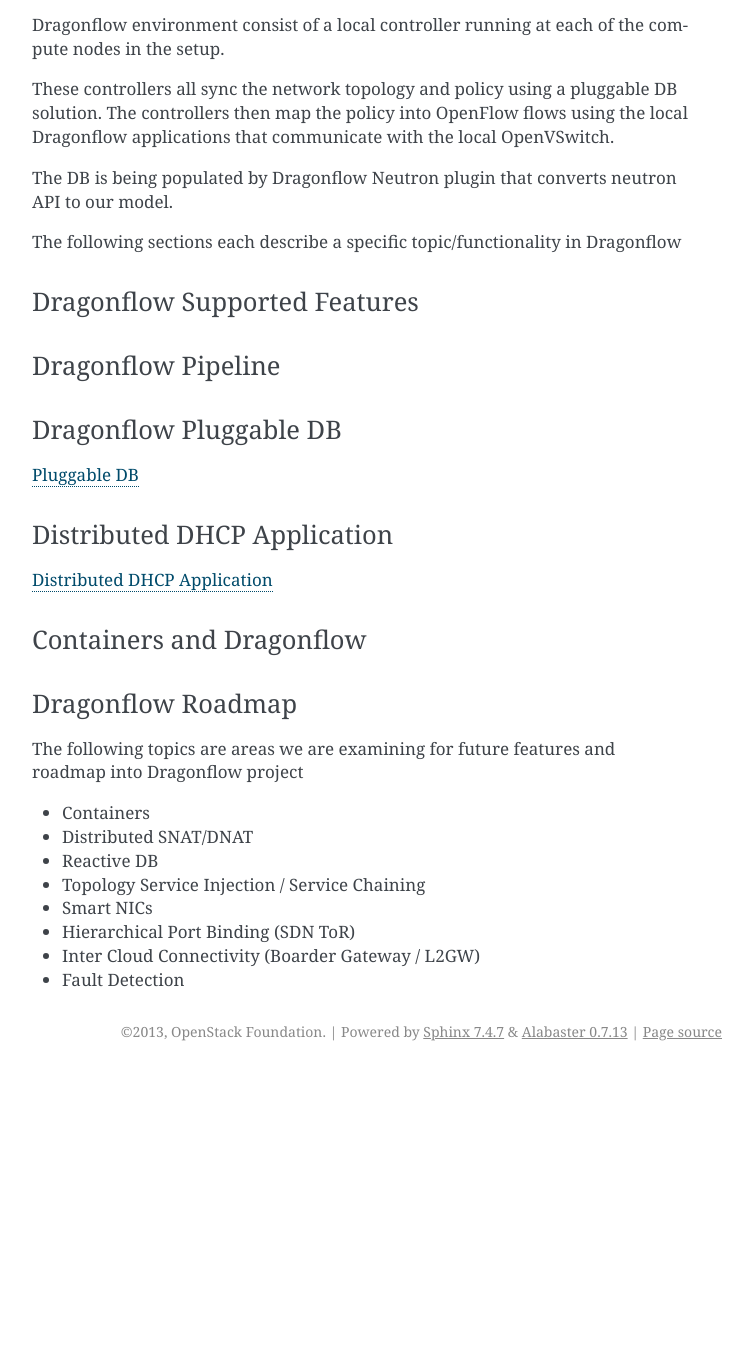
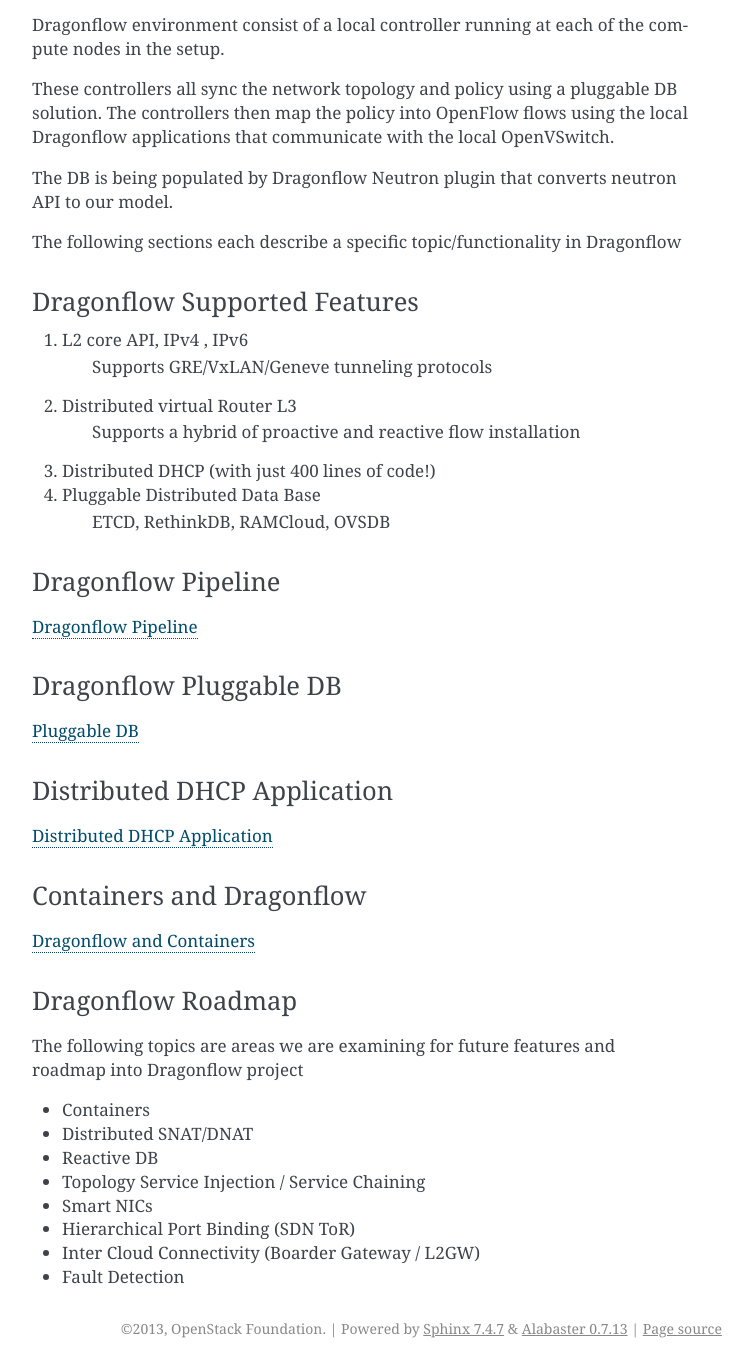
Before and after one commit to openstack-archive/dragonflow, a Sphinx documentation site: the page built from doc/source/distributed_dragonflow.rst, in a window 1280 px wide and 1400 px high, scrolled down 1468 px, cut to the strip 32-1400 px from the top of the window. Shown: the whole strip, without its empty margins (388-1141 px from the left). Built offline with Sphinx 7.4.7, drawn with Linux system fonts in a browser that asks for light colours; before the commit the page ends 2571 px from its top, so only the background shows below that.

Commit message:
Add more Dragonflow documentation
Create the rest of the documentation topics connection
(currently still empty)
Add current release supported features list.

Change-Id: Ic4f64ca6b68b7eb05a919535f6dab96043606469

```diff
--- /dev/null
+++ b/doc/source/containers.rst
@@ -0,0 +1,3 @@
+============
+Containers
+============
--- a/doc/source/distributed_dragonflow.rst
+++ b/doc/source/distributed_dragonflow.rst
@@ -73,9 +73,20 @@
 
 Dragonflow Supported Features
 =============================
+1) L2 core API, IPv4 , IPv6
+    Supports GRE/VxLAN/Geneve tunneling protocols
+
+2) Distributed virtual Router L3
+    Supports a hybrid of proactive and reactive flow installation
+
+3) Distributed DHCP (with just 400 lines of code!)
+
+4) Pluggable Distributed Data Base
+    ETCD, RethinkDB, RAMCloud, OVSDB
 
 Dragonflow Pipeline
 ===================
+`Dragonflow Pipeline <https://github.com/openstack/dragonflow/tree/master/doc/source/pipeline.rst>`_
 
 Dragonflow Pluggable DB
 =======================
@@ -87,6 +98,7 @@
 
 Containers and Dragonflow
 =========================
+`Dragonflow and Containers <https://github.com/openstack/dragonflow/tree/master/doc/source/containers.rst>`_
 
 Dragonflow Roadmap
 ==================
--- a/doc/source/index.rst
+++ b/doc/source/index.rst
@@ -17,6 +17,8 @@
    distributed_dragonflow
    distributed_dhcp
    pluggable_db
+   pipeline
+   containers
    usage
    contributing
 
--- /dev/null
+++ b/doc/source/pipeline.rst
@@ -0,0 +1,3 @@
+==========
+Pipeline
+==========
```
